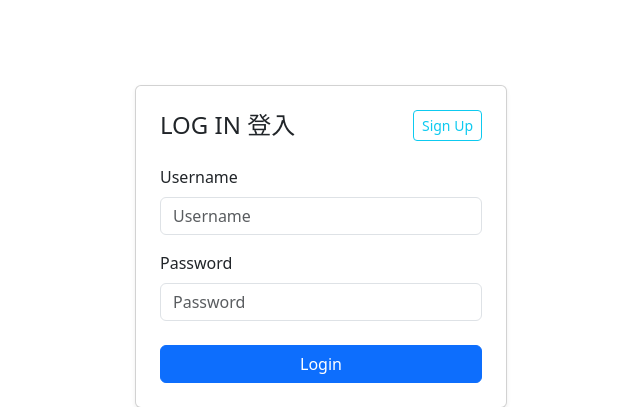
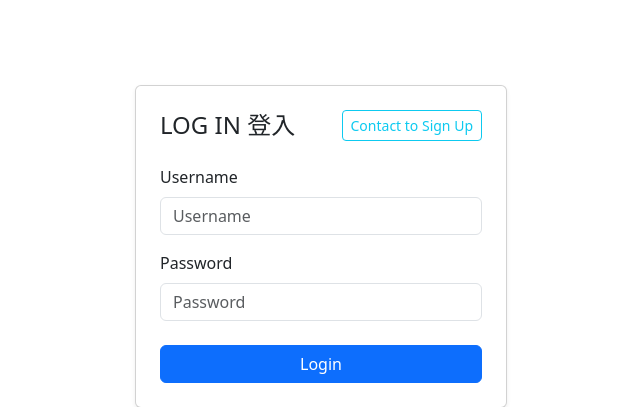
Before and after one commit to phili-ed/phili-ed, a Flask app: page /login in a window 1280 px wide. Shown: the part 139-546 px from the top of the page, without its empty margins (319-959 px from the left). Run offline with Flask 3, Linux system fonts and the light colour scheme; parts of the project's set-up code (start-up, migrations or seed data) failed here and were passed over; some libraries are stand-ins or nearby versions; some web fonts are replaced.

Commit message:
sign up notice

```diff
--- a/templates/login.html
+++ b/templates/login.html
@@ -10,7 +10,7 @@
         <div class="d-flex justify-content-between align-items-center mb-4">
             <h4 class="mb-0">LOG IN 登入</h4>
             <!-- Button stays on the right within this flex row -->
-            <a class="btn btn-sm btn-outline-info" href="/contact">Sign Up</a>
+            <a class="btn btn-sm btn-outline-info" href="/contact">Contact to Sign Up</a>
         </div>
 
         <form action="{{ request.full_path }}" method="POST">
```
